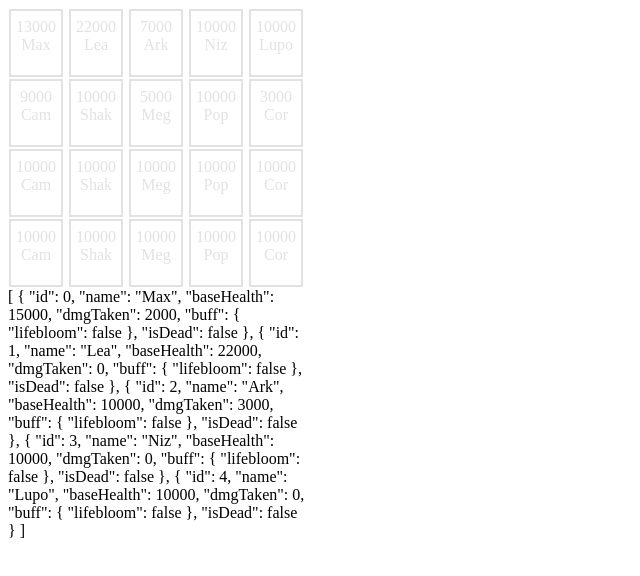
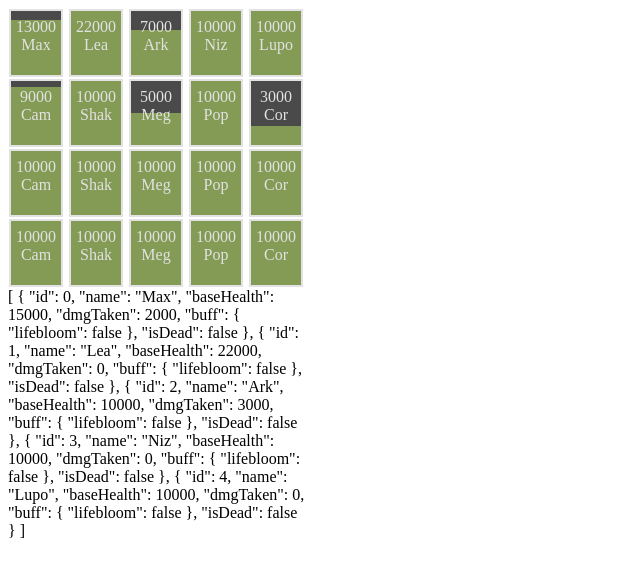
Before and after one commit to jvanhouteghem/druidhill, an Angular app: page /grid in a window 1280 px wide. Shown: the top 576 px of the page, without its empty margins (0-640 px from the left). Built offline with nearby package versions, Linux system fonts and the light colour scheme.

Commit message:
Fix styles from NgJs to Ng

```diff
--- a/src/app/grid/grid.component.html
+++ b/src/app/grid/grid.component.html
@@ -21,7 +21,7 @@
 
 
     <div class="col-xs-15" *ngFor="let n of _getRaid()" oncontextmenu="return false;">
-        <div class="box" ng-class="{'box-border-red': n.buff.lifebloom}" (click)="clickOnPlayer($event, n.getId())" ng-style="{'background':getCSSGradient(n.getId())}" ng-mousedown="clickOnPlayer($event, n.getId())">
+        <div class="box" [ngClass]="{'box-border-red': n.buff.lifebloom}" (click)="clickOnPlayer($event, n.getId())" [ngStyle]="{'background':getCSSGradient(n.getId())}" ng-mousedown="clickOnPlayer($event, n.getId())">
             <div class="box-top">
                 <div class="box-square-left">&#8203;</div>
                 <div class="box-square-center">&#8203;</div>
```
